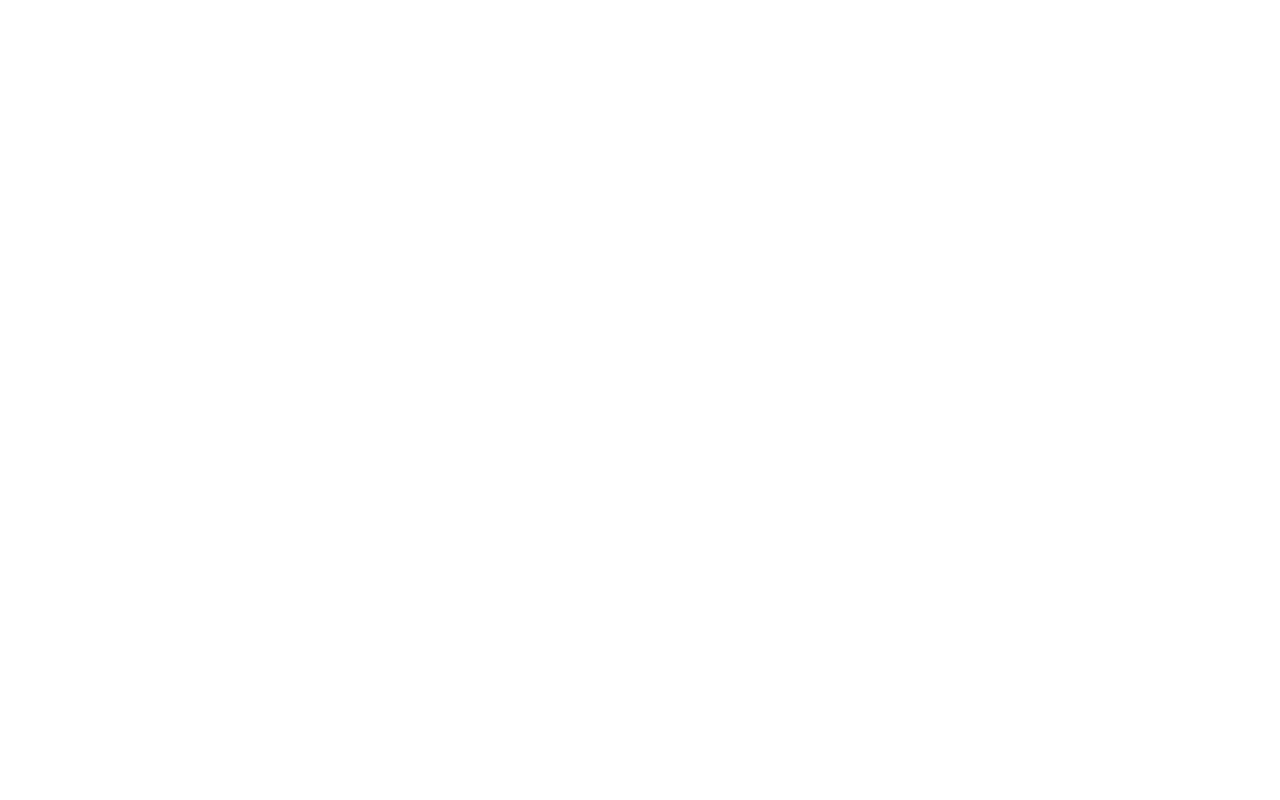
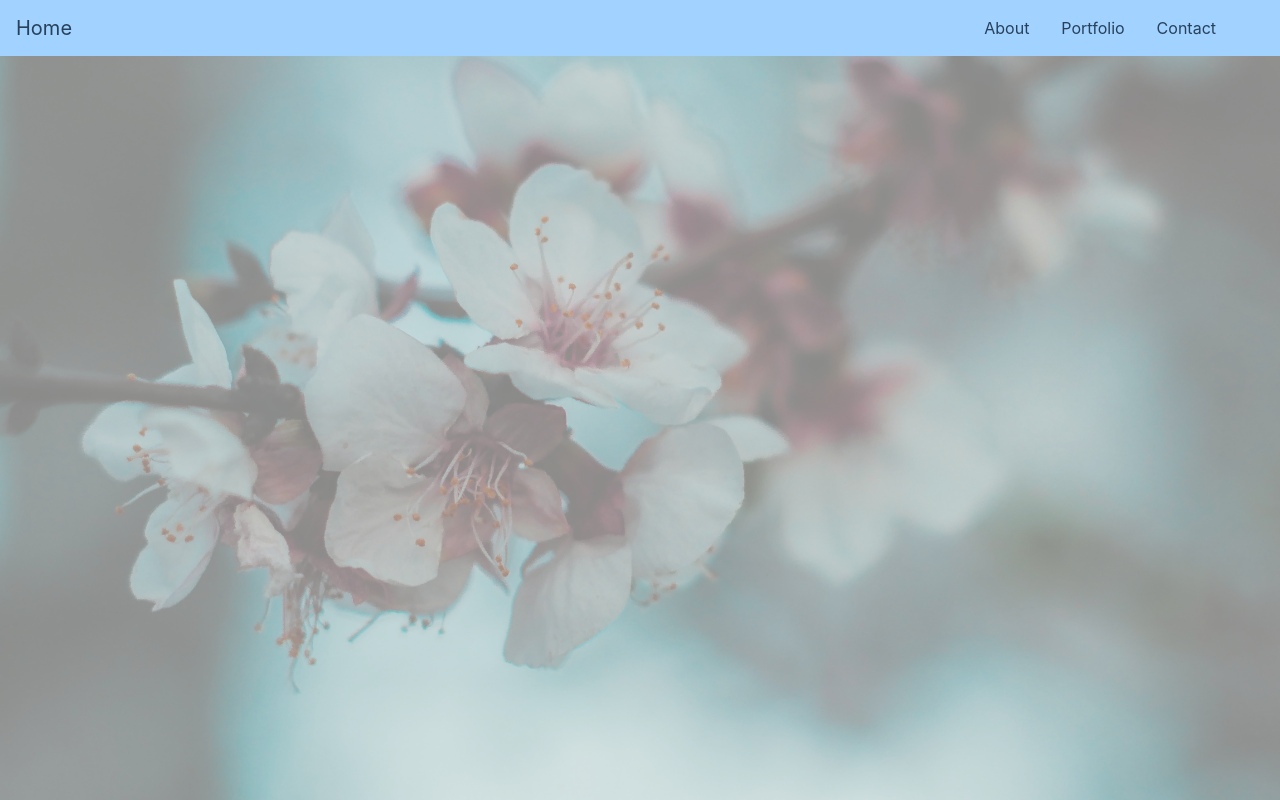
Before and after one commit to Clocloaky/portfoliopage, a website: page index.html in a window 1280 px wide. Drawn offline with nearby package versions, Linux system fonts and the light colour scheme.

Commit message:
Set up Navbar and header with background image. the BG didn't load at all - realized I needed to add the jquery scripts from bootstrap site first sheeesh

```diff
--- /dev/null
+++ b/css/main.css
@@ -0,0 +1,51 @@
+.bg-dark {
+    background-color: #343a40 !important
+}
+
+.bg-primary {
+    background-color: #007bff !important
+}
+
+/*header style*/
+.header{
+    background-image: url('../images/headerback.jpg');
+    background-attachment: fixed;
+    background-size: cover;
+    background-position: center;
+   }
+
+.navbar {
+    background: #A2D2FF;
+}
+
+.nav-link,
+.navbar-brand {
+    color: #27415a;
+    cursor: pointer;
+}
+
+.nav-link {
+    margin-right: 1em !important;
+}
+
+.nav-link:hover {
+    background: #FFAFCC;
+    color: #27415a;
+}
+
+.navbar-collapse {
+    justify-content: flex-end;
+}
+
+.navbar-toggler {
+    background: #FFAFCC !important;
+}
+
+.overlay{
+    position: absolute;
+    min-height: 100%;
+    min-width: 100%;
+    left: 0;
+    top: 0;
+    background: rgba(244, 244, 244, 0.5);
+   }
--- a/index.html
+++ b/index.html
@@ -1,12 +1,55 @@
 <!DOCTYPE html>
 <html lang="en">
+
 <head>
     <meta charset="UTF-8">
     <meta http-equiv="X-UA-Compatible" content="IE=edge">
     <meta name="viewport" content="width=device-width, initial-scale=1.0">
-    <title>Document</title>
+
+    <!---Link Stuff-->
+    <link rel="stylesheet" href="https://maxcdn.bootstrapcdn.com/bootstrap/4.0.0/css/bootstrap.min.css"
+        integrity="sha384-Gn5384xqQ1aoWXA+058RXPxPg6fy4IWvTNh0E263XmFcJlSAwiGgFAW/dAiS6JXm" crossorigin="anonymous">
+    <link rel="stylesheet" type="text/css" href="css/main.css">
+    <title>Portfolio Page</title>
 </head>
+
 <body>
 
+    <header class="header">
+        <div class="overlay"></div>
+    </header>
+
+    <nav class="navbar navbar-expand-lg fixed-top">
+        <a href="#" class="navbar-brand">Home</a>
+        <button class="navbar-toggler" type="button" data-toggle="collapse" data-target="#navbarSupportedContent"
+            aria-controls="navbarSupportContent" aria-expanded="false" aria-label="Toggle navigation">
+            <span class="navbar-toggler-icon"></span>
+        </button>
+        <div class="collapse navbar-collapse" id="navBarSupportedContent">
+            <ul class="navbar-nav mr-4">
+                <li class="nav-item">
+                    <a href="#" class="nav-link" data-value="about">About</a>
+                </li>
+                <li class="nav-item">
+                    <a href="#" class="nav-link" data-value="portfolio">Portfolio</a>
+                </li>
+                <li class="nav-item">
+                    <a href="#" class="nav-link" data-value="contact">Contact</a>
+                </li>
+            </ul>
+        </div>
+    </nav>
+
+    <script src="https://code.jquery.com/jquery-3.3.1.slim.min.js"
+        integrity="sha384-q8i/X+965DzO0rT7abK41JStQIAqVgRVzpbzo5smXKp4YfRvH+8abtTE1Pi6jizo"
+        crossorigin="anonymous"></script>
+    <script src="https://cdn.jsdelivr.net/npm/popper.js@1.14.7/dist/umd/popper.min.js"
+        integrity="sha384-UO2eT0CpHqdSJQ6hJty5KVphtPhzWj9WO1clHTMGa3JDZwrnQq4sF86dIHNDz0W1"
+        crossorigin="anonymous"></script>
+    <script src="https://cdn.jsdelivr.net/npm/bootstrap@4.3.1/dist/js/bootstrap.min.js"
+        integrity="sha384-JjSmVgyd0p3pXB1rRibZUAYoIIy6OrQ6VrjIEaFf/nJGzIxFDsf4x0xIM+B07jRM"
+        crossorigin="anonymous"></script>
+    <script type="text/javascript" src='js/main.js'></script>
 </body>
+
 </html>
--- /dev/null
+++ b/js/main.js
@@ -0,0 +1,4 @@
+$(document).ready(function(){
+    $('.header').height($(window).height());
+
+   })
```
Also changed, not shown: images/headerback.jpg (added).
